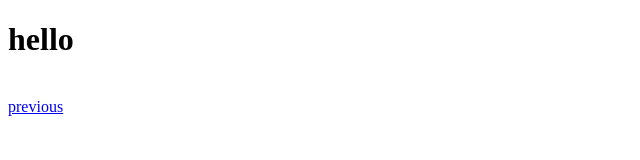
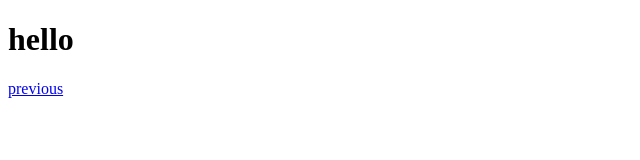
Before and after one commit to ayush-12407151/website1, a plain HTML site: page two.html in a window 1280 px wide. Shown: the whole page, without its empty margins (0-640 px from the left). Drawn offline with Linux system fonts and the light colour scheme.

Commit message:
Update two.html

```diff
--- a/two.html
+++ b/two.html
@@ -6,7 +6,7 @@
     <title>Document</title>
 </head>
 <body>
-    <h1>hello</h1> <br>
+    <h1>hello</h1>
     <a href="index.html">previous</a>
 </body>
 </html>
```
